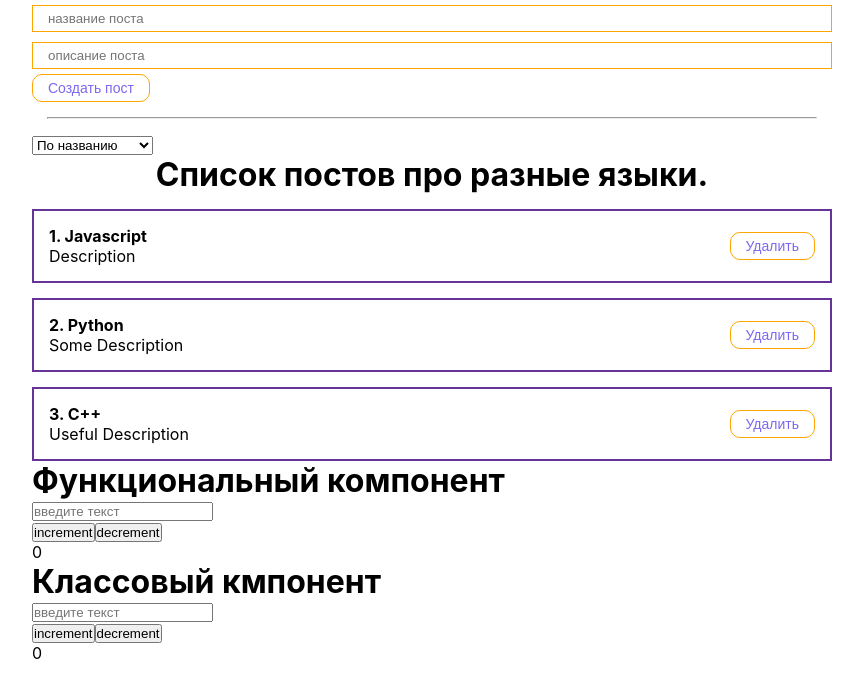
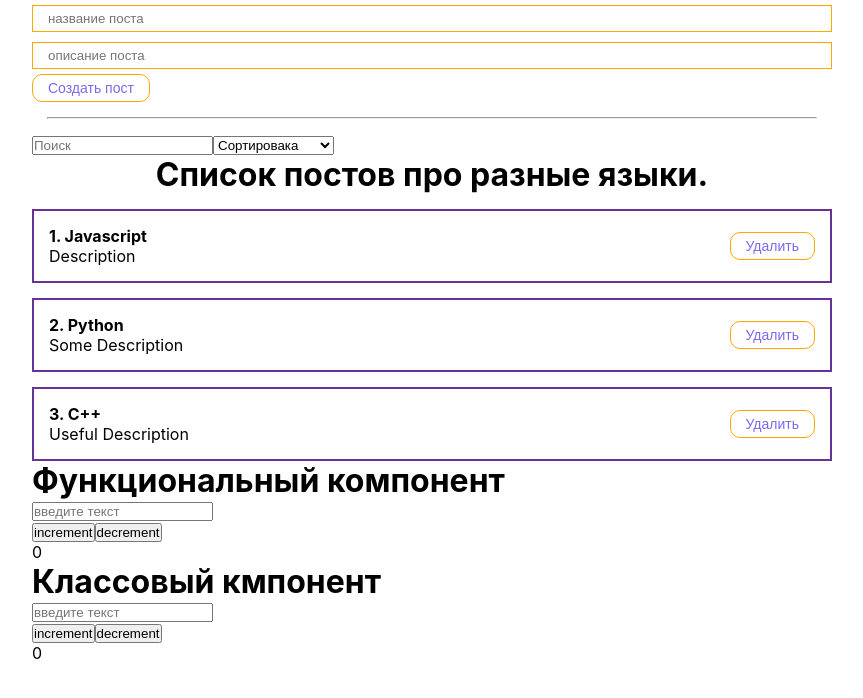
Before and after one commit to viacheslavorlov/react-fundamental-course, a React (Create React App) app: page /posts in a window 1280 px wide. Shown: the top 698 px of the page, without its empty margins (208-1071 px from the left). Built offline with nearby package versions, Linux system fonts and the light colour scheme.

Commit message:
часть 1 закончил на 1 час 18 мин

```diff
--- a/src/App.js
+++ b/src/App.js
@@ -1,11 +1,12 @@
 import './styles/App.css';
-import React, {useState} from "react";
+import React, {useMemo, useState} from "react";
 import Counter from "./components/Counter";
 import ClassCounter from "./components/ClassCounter";
 
 import PostList from "./components/PostList";
 import PostForm from "./components/PostForm/PostForm";
 import MySelect from "./components/UI/select/MySelect";
+
 
 function App() {
     const [posts, setPosts] = useState(
@@ -15,6 +16,8 @@ function App() {
             {id: 3, title: 'C++', body: 'Useful Description'}
         ]
     );
+    const [selectedSort, setSelectedSort] = useState('');
+    const [searchQuery, setSearchQuery] = useState('');
 
 
     const createPost = (newPost) => {
@@ -22,14 +25,34 @@ function App() {
     }
 
     const deletePost = (post) => {
-        setPosts(posts.filter(p => p.id !== post.id));
+        setPosts(sortedPosts.filter(p => p.id !== post.id));
     }
+
+    const sortedPosts = useMemo(() => {
+        console.log('функция отработала')
+        if(selectedSort) {
+            return [...posts].sort((a, b) => a[selectedSort].localeCompare(b[selectedSort]));
+        }
+        return posts;
+    }, [selectedSort, posts]);
+
+    const sortPosts = (sort) => {
+      setSelectedSort(sort);
+    }
+
+
 
     return (
         <div className="App">
             <PostForm createPost={createPost}/>
             <hr style={{margin: '15px'}}/>
+            <input
+                value={searchQuery}
+                onChange={e => setSearchQuery(e.target.value)}
+                placeholder={'Поиск'}/>
             <MySelect defaultValue={'Сортировака'}
+                      value={selectedSort}
+                      onChange={sort => sortPosts(sort)}
                       options={[
                           {value: 'title', name: 'По названию'},
                           {value: 'body', name: 'По содержанию'}
@@ -38,7 +61,7 @@ function App() {
                 ? <h1 style={{textAlign: 'center'}}>Постов нет.</h1>
                 : <PostList
                     deletePost={deletePost}
-                    list={posts}
+                    posts={sortedPosts}
                     title={'Список постов про разные языки'}/>}
 
             <Counter/>
--- a/src/components/PostList.js
+++ b/src/components/PostList.js
@@ -1,12 +1,14 @@
 import React from 'react';
 import PostItem from "./PostItem";
 
-const PostList = ({list, title, deletePost}) => {  //* деструктуризация пропсов - полезно
+const PostList = ({posts, deletePost, title}) => {  //* деструктуризация пропсов - полезно
+	console.log(posts, title, deletePost);
 	return (
 		<div>
 			<h1 style={{textAlign: 'center'}}>{title}.</h1>
-			{list.map((item, index) => {
-				return <PostItem deletePost={deletePost} number={index + 1} post={item} key={item.id}/>  //* рендеринг элемента
+			{posts.map((item, index) => {
+				return <PostItem deletePost={deletePost} number={index + 1} post={item} key={item.id}/>  //*
+				// рендеринг элемента
 			})}
 		</div>
 	);
--- a/src/components/UI/select/MySelect.js
+++ b/src/components/UI/select/MySelect.js
@@ -1,14 +1,16 @@
 import React from 'react';
 
-const MySelect = ({options, defaultValue}) => {
+const MySelect = ({options, defaultValue, value, onChange}) => {
 	return (
-		<div>
-			<select>
+
+			<select value={value}
+					onChange={e => onChange(e.target.value)}>
+
 				<option disabled value={''}>{defaultValue}</option>
 				{options.map(opt =>
-					<option value={opt.value}>{opt.name}</option>)}
+					<option key={opt.value} value={opt.value}>{opt.name}</option>)}
 			</select>
-		</div>
+
 	);
 };
 
```
